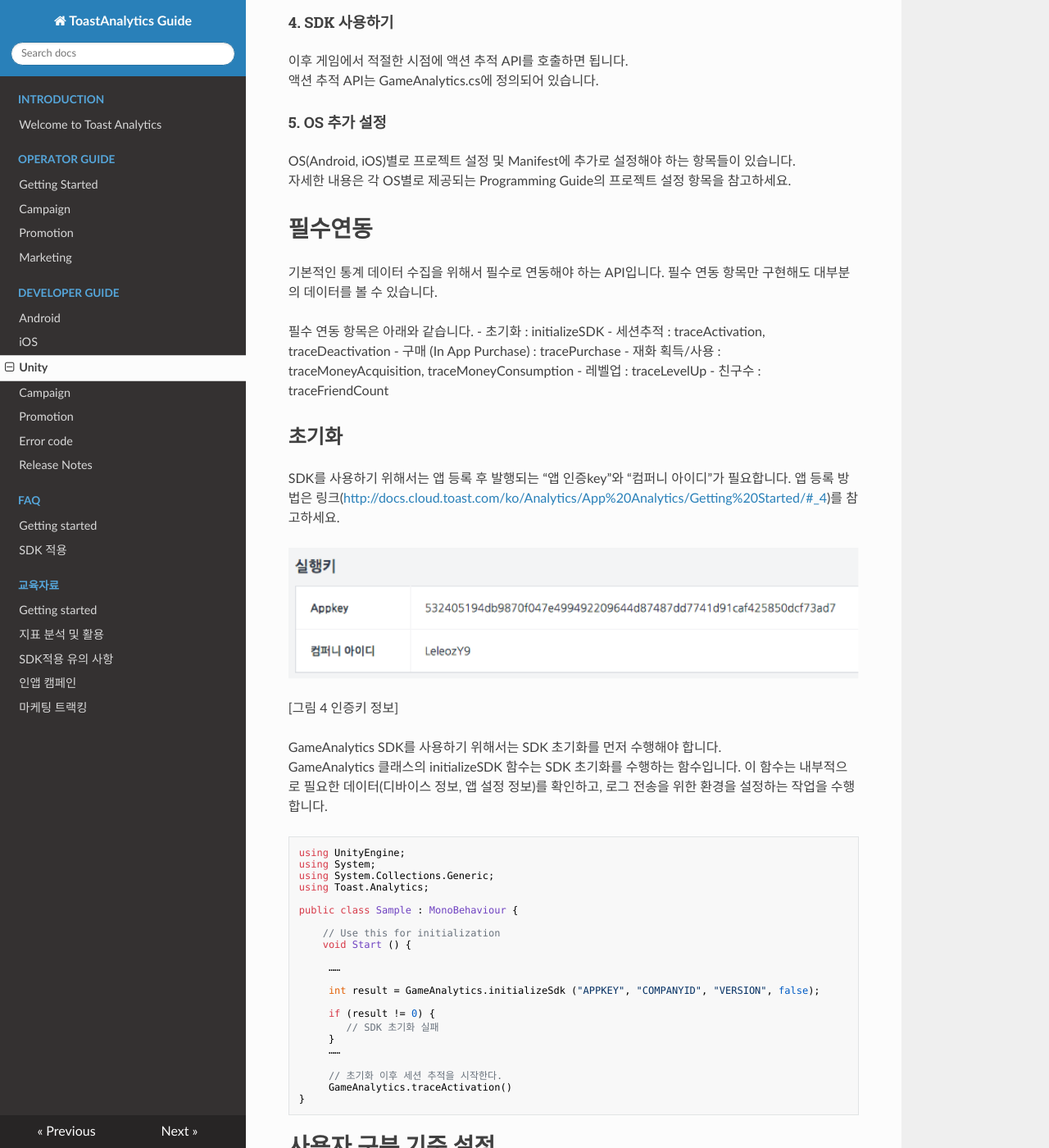
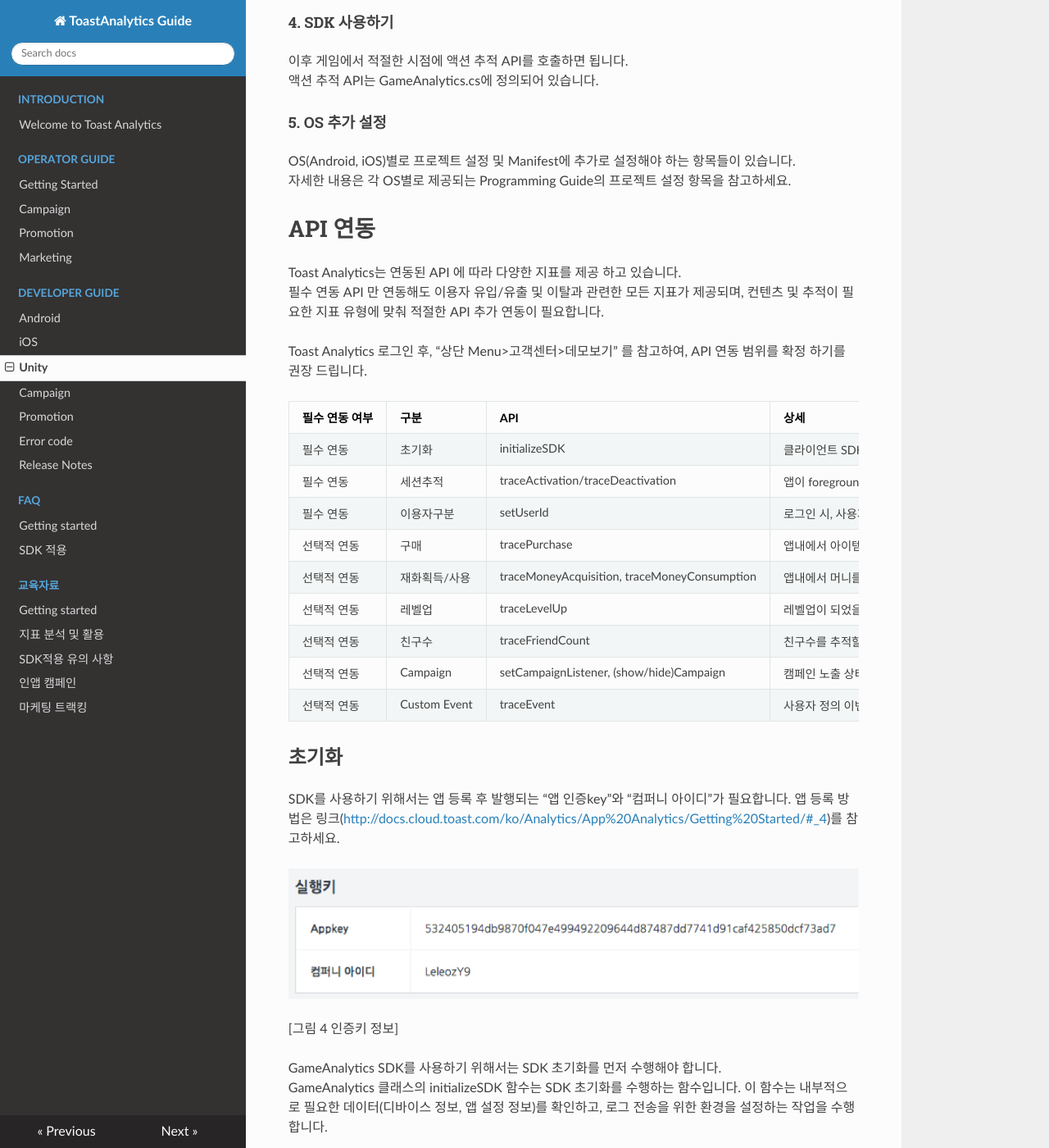
Before and after one commit to ToastAnalytics/ToastAnalytics, an MkDocs documentation site: the page built from docs/Developer/6. Unity Developer Guide.md, in a window 1280 px wide and 1400 px high, scrolled down 3168 px. Shown: the whole window at 82% size. Built offline with MkDocs 1.6.1, drawn with Linux system fonts in a browser that asks for light colours; nearby versions of some CDN libraries; old or Windows-style settings are respelled for this version of MkDocs; some of the changed text lies outside the part shown.

Commit message:
Update 6. Unity Developer Guide.md

````diff
--- a/docs/Developer/6. Unity Developer Guide.md
+++ b/docs/Developer/6. Unity Developer Guide.md
@@ -58,17 +58,24 @@
 자세한 내용은 각 OS별로 제공되는 Programming Guide의 프로젝트 설정 항목을 참고하세요.
 
 
+# API 연동
 
-# 필수연동
-기본적인 통계 데이터 수집을 위해서 필수로 연동해야 하는 API입니다. 필수 연동 항목만 구현해도 대부분의 데이터를 볼 수 있습니다.
+Toast Analytics는 연동된 API 에 따라 다양한 지표를 제공 하고 있습니다.
+필수 연동 API 만 연동해도  이용자 유입/유출 및 이탈과 관련한 모든 지표가 제공되며, 컨텐츠 및  추적이 필요한 지표 유형에 맞춰 적절한 API 추가 연동이 필요합니다.
 
-필수 연동 항목은 아래와 같습니다.
-- 초기화 : initializeSDK
-- 세션추적 : traceActivation, traceDeactivation
-- 구매 (In App Purchase) : tracePurchase
-- 재화 획득/사용 : traceMoneyAcquisition, traceMoneyConsumption
-- 레벨업 : traceLevelUp
-- 친구수 : traceFriendCount
+Toast Analytics 로그인 후, “상단 Menu>고객센터>데모보기” 를 참고하여, API 연동 범위를 확정 하기를 권장 드립니다.
+
+|필수 연동 여부|구분|API|상세|관련 지표|
+|---|---|---|---|---|
+|필수 연동|초기화|initializeSDK|클라이언트 SDK 모듈을 초기화합니다.|모니터링/글로벌모니터링/마케팅/유입&방문/이탈/이용자상세|
+|필수 연동|세션추적|traceActivation/traceDeactivation|앱이 foreground로 활성화 or background로 활성화 될 때 호출합니다.|모니터링/글로벌모니터링/마케팅/유입&방문/이탈/이용자상세|
+|필수 연동|이용자구분|setUserId|로그인 시, 사용자 ID를 입력할 경우 사용합니다. initializeSdk(..., true)인 경우에만 setUserId(userId, true) 형태로 사용합니다.|모니터링/글로벌모니터링/마케팅/유입&방문/이탈/이용자상세|
+|선택적 연동|구매|tracePurchase|앱내에서 아이템을 구매했을 때 호출합니다. (In App Purchase)|매출/첫구매/LTV|
+|선택적 연동|재화획득/사용|traceMoneyAcquisition, traceMoneyConsumption|앱내에서 머니를 획득하거나 소비 했을때 호출합니다.|밸런싱|
+|선택적 연동|레벨업|traceLevelUp|레벨업이 되었을 때 호출합니다.|밸런싱|
+|선택적 연동|친구수|traceFriendCount|친구수를 추적할때 호출합니다.|밸런싱|
+|선택적 연동|Campaign|setCampaignListener, (show/hide)Campaign|캠페인 노출 상태를 비동기적으로 통지받는 리스너를 등록합니다. 해당 Campaign 뷰의 노출을 요청하거나 숨길때 호출합니다.|캠페인|
+|선택적 연동|Custom Event|traceEvent|사용자 정의 이벤트가 발생했을 때 호출합니다.|커스텀이벤트|
 
 
 ## 초기화
@@ -238,17 +245,6 @@
 ```
 
 
-
-# 선택적 연동
-기본연동을 통해 제공되는 기본 지표 이외에 게임에서 추가적으로 측정하고 싶은 지표가 있는경우, 혹은 Analytics에서 제공하는 Campaign 기능을 사용하는 방법에 대해 설명합니다.
-
-추가적으로 연동할 수 있는 항목은 아래와 같습니다.
-- Campaign 연동 : setCampaignListener, (show/hide)Campaign
-- Custom Event 수집 : traceEvent
-- 프로모션 연동 : isPromotionAvailable, getPromotionButtonImagePath, launchPromotionPage
-- 소요시간 측정 : traceStartSpeed, traceEndSpeed
-
-
 ## 캠페인 연동
 
 #### 1. 캠페인 연동 사전 준비
@@ -256,11 +252,7 @@
 Toast Analytics의 “캠페인 실행” 메뉴의 “페이지 가이드”를 참고하세요.
 
 #### 2. 푸시 연동
-푸시 연동은 OS별(iOS/Android)로App Lifecycle에 맞추어 각각 작성해야 합니다. Unity에서 빌드 후 각 OS별로 생성되는 프로젝트에 해당 코드를 추가해야 합니다.
-
-또한 Android에서 푸시를 사용하는 경우 “android-support-v4.jar”파일을 프로젝트에 포함하여 빌드해야 합니다. Analytics Unity Plugin에 같이 포함하여 배포하고 있으나, 프로젝트에서 이미 해당 라이브러리를 포함하고 있거나 다른 버전을 사용하고자 하는 경우에는 Plugin에 포함된 파일을 제거하면 됩니다.
-
-iOS Programming Guide와 Android Programming Guide의 ‘4.1.2 푸시 연동’ 섹션을 참고하세요.
+Unity의 경우 캠페인 푸시 연동은 지원하지 않습니다.
 
 #### 3. 캠페인 Listener 구현 및 등록
 SDK는 일정한 주기로 캠페인 서버와 통신하여 캠페인 및 보상정보를 가져옵니다. 만약에 현재 사용자에게 진행할 캠페인이 있거나 사용자가 받을 보상 정보가 있는 경우 CampaignListener를 통해서 알려줍니다.
@@ -375,8 +367,8 @@
 활용 목적에 따라 이벤트 설계 시 고려할 사항은 다음과 같습니다.
 
 1. 지표 조회시의 가독성을 위해 EventCode 되도록 unique 한것이 좋습니다.
-예를 들어, (Push, click, param1,param2, value, level) / (popup, click, param1, param2, value, level)로 적용하는것보다는
-(Push, push_click, param1, param2, value, level) / (popup, popup_click, param1, param2, value, level)을 권장드립니다.
+예를 들어, (<span style="color:red;">Push, click</span>, param1,param2, value, level) / (<span style="color:red;">popup, click</span>, param1, param2, value, level)로 적용하는것보다는
+(<span style="color:red;">Push, push_click</span>, param1, param2, value, level) / (<span style="color:red;">popup, popup_click</span>, param1, param2, value, level)을 권장드립니다.
 
 2. Value는 특정 이벤트의 발생 건수 이외의 기준으로 조회하고자 할 경우 다양하게 활용 할 수 있습니다.
 예를 들어, E-Book App에서 특정 만화를 보기 위해 사용된 포인트를 value 에 남긴다면, 전체 이용자가 해당 만화를 보기 위해 사용한 포인트를 일별로 추적할 수 있습니다. 혹은 event 가 발생한 OS 별로 지표를 조회하고자 한다면, ios 인 경우 value = 1, aos 인 경우 value = 0 으로 남기고, 해당이벤트의 [건수 - value 조회 값] 이 aos 에서 발생한 건수로 추적됩니다.
@@ -540,7 +532,7 @@
      GameAnalytics.setDebugMode(true);
      … …
 
-     int result = GameAnalytics.initializeSdk ("APPKEY", "COMPANYID", "VERSION", false);
+     int result = GameAnalytics.initializeSdk("APPKEY", "COMPANYID", "VERSION", false);
 
      if (result != 0) {
         // SDK 초기화 실패
````
Also changed, not shown: other parts of docs/Developer/6. Unity Developer Guide.md (+1 -3 lines).
